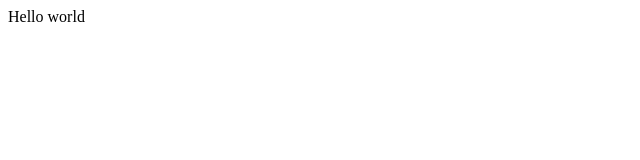
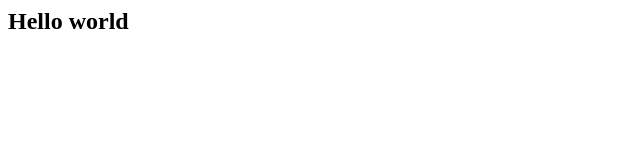
Before and after one commit to Anisimov90/suntarmed, a plain HTML site: page index.html in a window 1280 px wide. Shown: the whole page, without its empty margins (0-640 px from the left). Drawn offline with Linux system fonts and the light colour scheme.

Commit message:
Update index.html

```diff
--- a/index.html
+++ b/index.html
@@ -1 +1 @@
-<body>Hello world</body>
+<h2>Hello world</h2>
```
